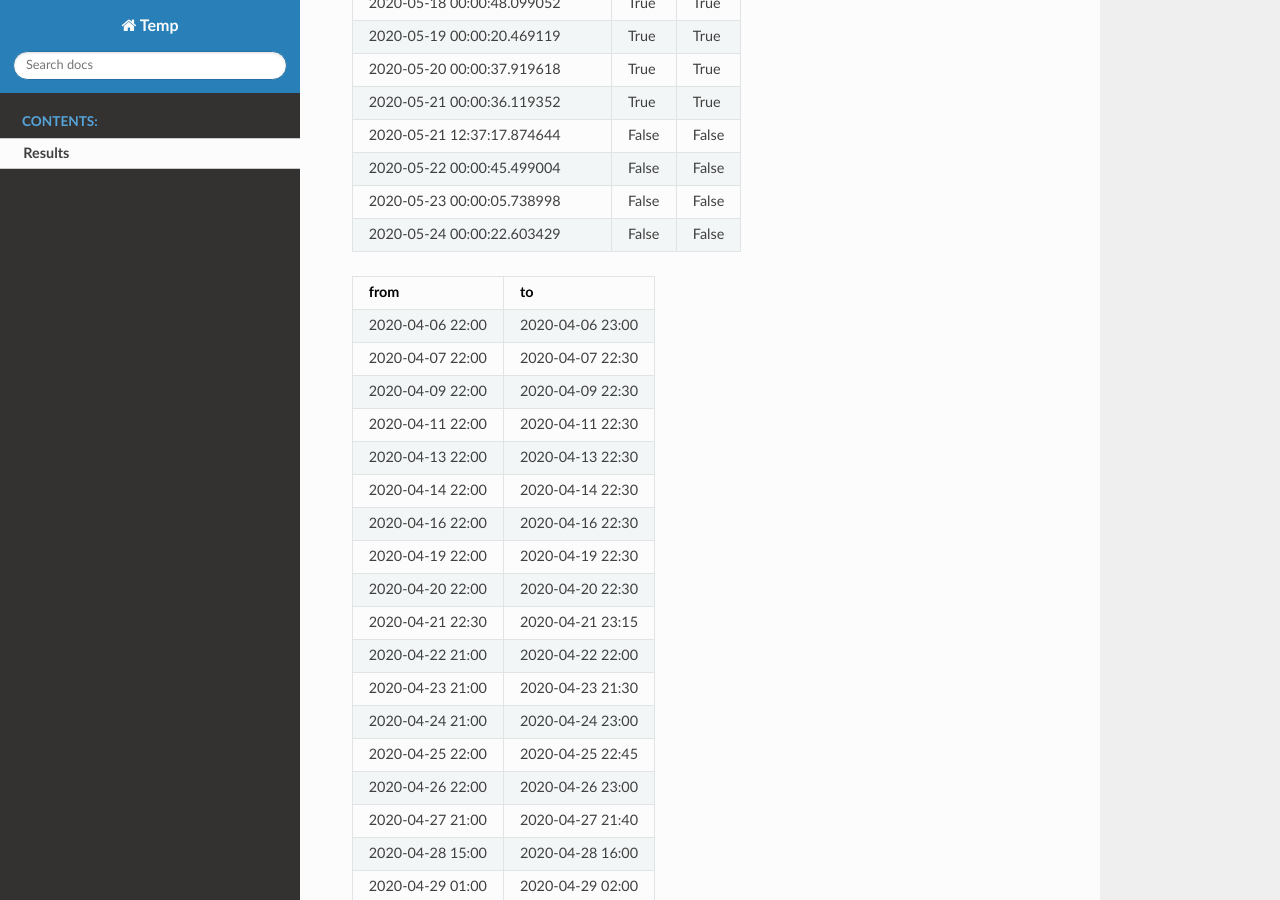
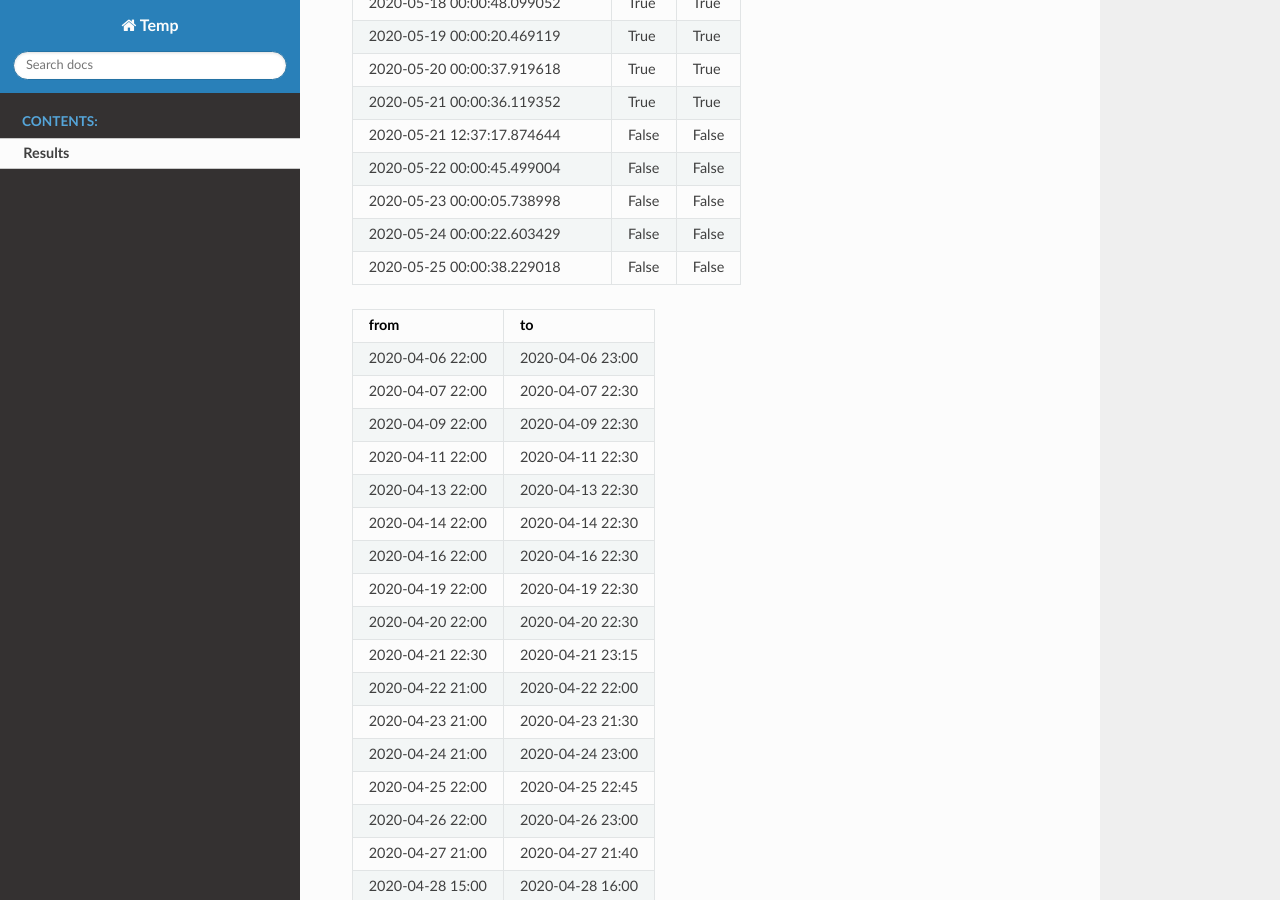
Before and after one commit to shlomow/queries-results, a Sphinx documentation site: the page built from source/results.rst, in a window 1280 px wide and 900 px high, scrolled down 1607 px. Built offline with Sphinx 7.4.7 and the Read the Docs theme 2.0.0, drawn with Linux system fonts in a browser that asks for light colours.

Commit message:
update results

```diff
--- a/source/results.rst
+++ b/source/results.rst
@@ -56,6 +56,7 @@ second experiment: 21.05.2020
    2020-05-22 00:00:45.499004, False, False
    2020-05-23 00:00:05.738998, False, False
    2020-05-24 00:00:22.603429, False, False
+   2020-05-25 00:00:38.229018, False, False
 
 .. csv-table::
    :header: "from", "to"
```
Also changed, not shown: results.json (+1 -1 lines).
